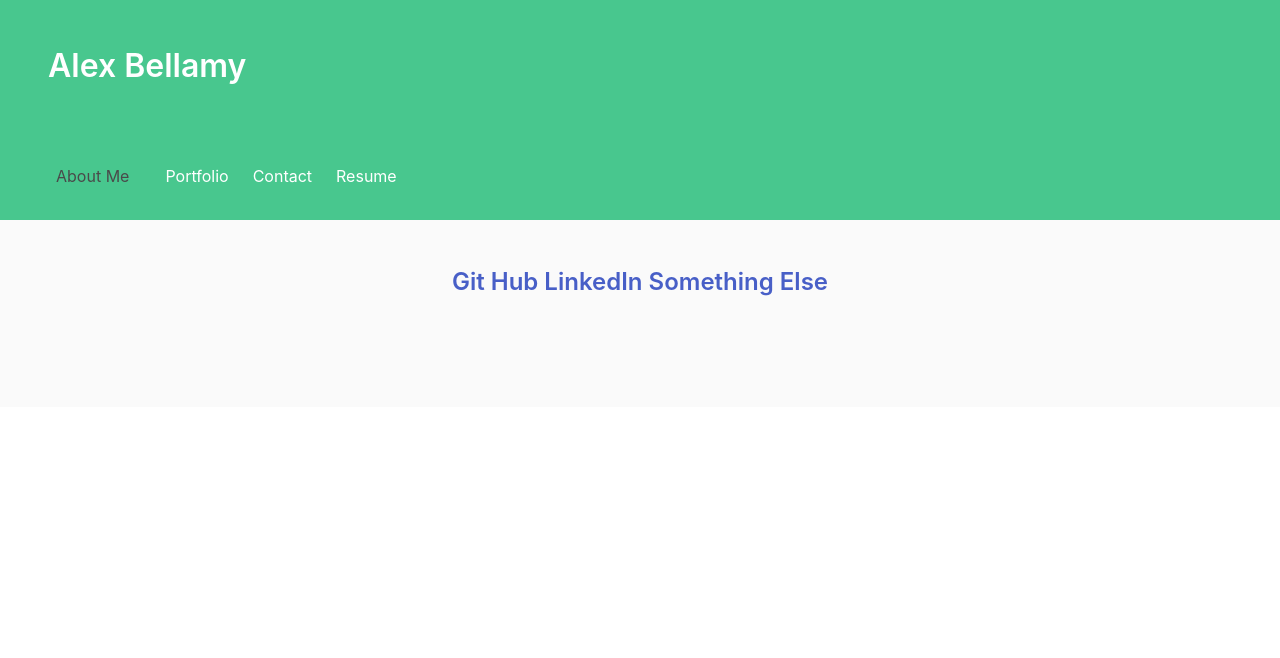
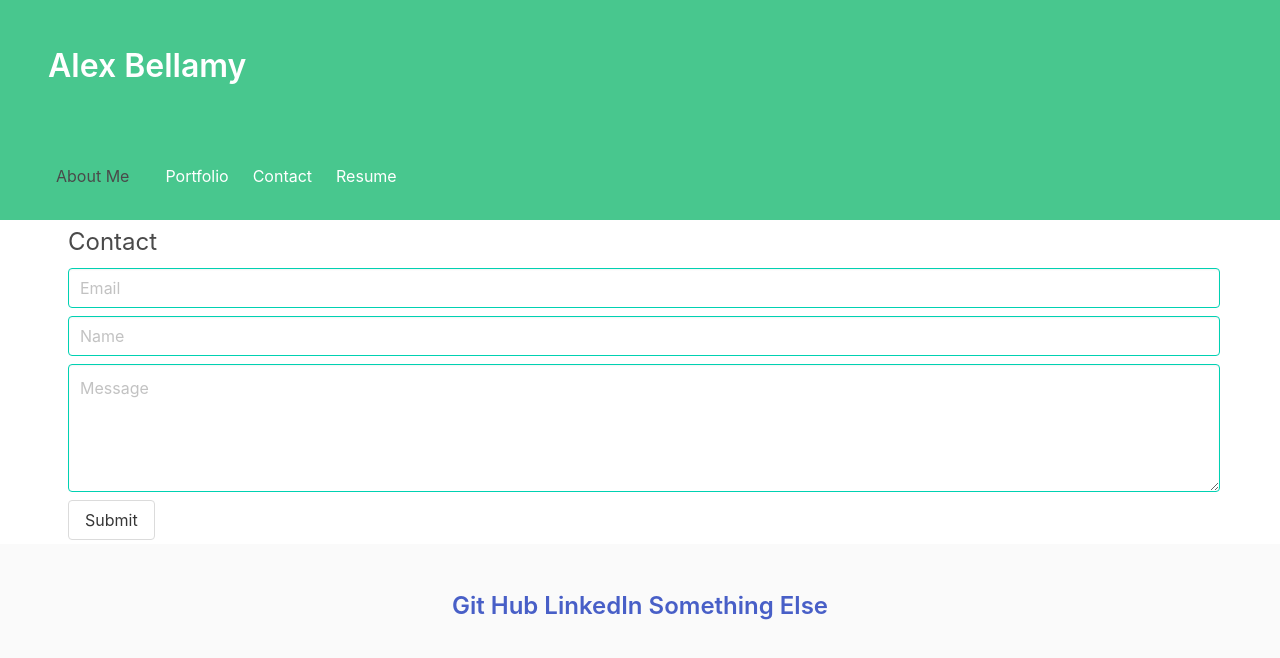
Before and after one commit to alextheordinary/react-portfolio, a React (Create React App) app: page /contact in a window 1280 px wide. Shown: the top 658 px of the page. Built offline with nearby package versions, Linux system fonts and the light colour scheme.

Commit message:
got warning messages on contact form working

```diff
--- a/src/App.js
+++ b/src/App.js
@@ -4,6 +4,7 @@
 import Footer from './components/Footer';
 import AboutMe from './pages/AboutMe';
 import Portfolio from './pages/Portfolio';
+import Contact from './pages/Contact';
 import { BrowserRouter as Router, Routes, Route } from 'react-router-dom';
 
 function App() {
@@ -22,6 +23,10 @@
               path="/portfolio"
               element={<Portfolio />}
             />
+            <Route
+              path="/contact"
+              element={<Contact />}
+            />
           </Routes>
         </div>
         <Footer />
--- a/src/pages/Contact.js
+++ b/src/pages/Contact.js
@@ -0,0 +1,145 @@
+import React, { useState } from 'react';
+
+// Here we import a helper function that will check if the email is valid
+import { validateEmail } from '../utils/helpers';
+
+function Contact() {
+  // Create state variables for the fields in the form
+  // We are also setting their initial values to an empty string
+  const [email, setEmail] = useState('');
+  const [userName, setUserName] = useState('');
+  // TODO: Create a password variable and a function "setPassword" using useState
+  const [message, setMessage] = useState('');
+  const [errorMessage, setErrorMessage] = useState('');
+  const [nameWarning, setNameWarning] = useState('');
+  const [emailWarning, setEmailWarning] = useState('');
+  const [messageWarning, setMessageWarning] = useState('');
+
+  const handleInputChange = (e) => {
+    const { target } = e;
+    const inputType = target.name;
+    const inputValue = target.value;
+
+    // Based on the input type, we set the state of either email, username, and password
+    // TODO: Add an else statement to the end that will set the password to the value of 'inputValue'
+
+    if (inputType === 'email') {
+      setEmail(inputValue);
+    } else if (inputType === 'userName') {
+      setUserName(inputValue);
+    } else if (inputType === 'message') {
+      setMessage(inputValue);
+    }
+    handleOnBlur(e);
+  };
+
+  const handleFormSubmit = (e) => {
+    // Preventing the default behavior of the form submit (which is to refresh the page)
+    e.preventDefault();
+
+    // First we check to see if the email is not valid or if the userName is empty. If so we set an error message to be displayed on the page.
+    if (!validateEmail(email) || !userName) {
+      setErrorMessage('Email or username is invalid');
+      // We want to exit out of this code block if something is wrong so that the user can correct it
+      return;
+      // Then we check to see if the password is not valid. If so, we set an error message regarding the password.
+    }
+    // if (!checkPassword(password)) {
+    //   setErrorMessage(
+    //     `Choose a more secure password for the account: ${userName}`
+    //   );
+    //   return;
+    // }
+
+    // If successful, we want to clear out the input after registration.
+    setUserName('');
+    setMessage('');
+    setEmail('');
+    setNameWarning('');
+    setEmailWarning('');
+    setMessageWarning('');
+    setErrorMessage('');
+    alert(`Hello ${userName}`);
+  };
+
+  const handleOnBlur = (e) => {
+    const { target } = e;
+    const inputType = target.name;
+    // const inputValue = target.value;
+    if (inputType === 'email' && !validateEmail(email)) {
+      setEmailWarning('Valid email required');
+    } else if (inputType === 'email') {
+      setEmailWarning('');
+    }
+    if (inputType === 'userName' && !userName) {
+      setNameWarning('Name required');
+    } else if (inputType === 'userName') {
+      setNameWarning('');
+    }
+    if (inputType === 'message' && !message) {
+      setMessageWarning('Message required')
+    } else if (inputType === 'message') {
+      setMessageWarning('');
+    }
+  }
+
+  return (
+    <div>
+      <h2 className='is-size-4 m-1'>Contact</h2>
+      <form className="form">
+        <input
+          value={email}
+          name="email"
+          onChange={handleInputChange}
+          onBlur={handleOnBlur}
+          type="email"
+          placeholder="Email"
+          className='input is-primary m-1'
+        />
+        {emailWarning && (
+          <div>
+            <p className="help is-danger m-1">{emailWarning}</p>
+          </div>
+        )}
+        <input
+          value={userName}
+          name="userName"
+          onChange={handleInputChange}
+          onBlur={handleOnBlur}
+          type="text"
+          placeholder="Name"
+          className='input is-primary m-1'
+        />
+        {nameWarning && (
+          <div>
+            <p className="help is-danger m-1">{nameWarning}</p>
+          </div>
+        )}
+        <textarea
+          value={message}
+          name="message"
+          onChange={handleInputChange}
+          onBlur={handleOnBlur}
+          type="text"
+          placeholder="Message"
+          className='textarea is-primary m-1'
+        />
+        {messageWarning && (
+          <div>
+            <p className="help is-danger m-1">{messageWarning}</p>
+          </div>
+        )}
+        <button type="button" onClick={handleFormSubmit} className='button m-1'>
+          Submit
+        </button>
+      </form>
+      {errorMessage && (
+        <div>
+          <p className="help is-danger m-1">{errorMessage}</p>
+        </div>
+      )}
+    </div>
+  );
+}
+
+export default Contact;
--- /dev/null
+++ b/src/utils/helpers.js
@@ -0,0 +1,12 @@
+export function validateEmail(email) {
+    const re = /^(([^<>()[\]\\.,;:\s@"]+(\.[^<>()[\]\\.,;:\s@"]+)*)|(".+"))@((\[[0-9]{1,3}\.[0-9]{1,3}\.[0-9]{1,3}\.[0-9]{1,3}\])|(([a-zA-Z\-0-9]+\.)+[a-zA-Z]{2,}))$/;
+    return re.test(String(email).toLowerCase());
+  }
+
+  export function checkPassword(input) {
+    const passw = /^[A-Za-z]\w{7,14}$/;
+    if (input.match(passw)) {
+      return true;
+    }
+    return false;
+  }
```
